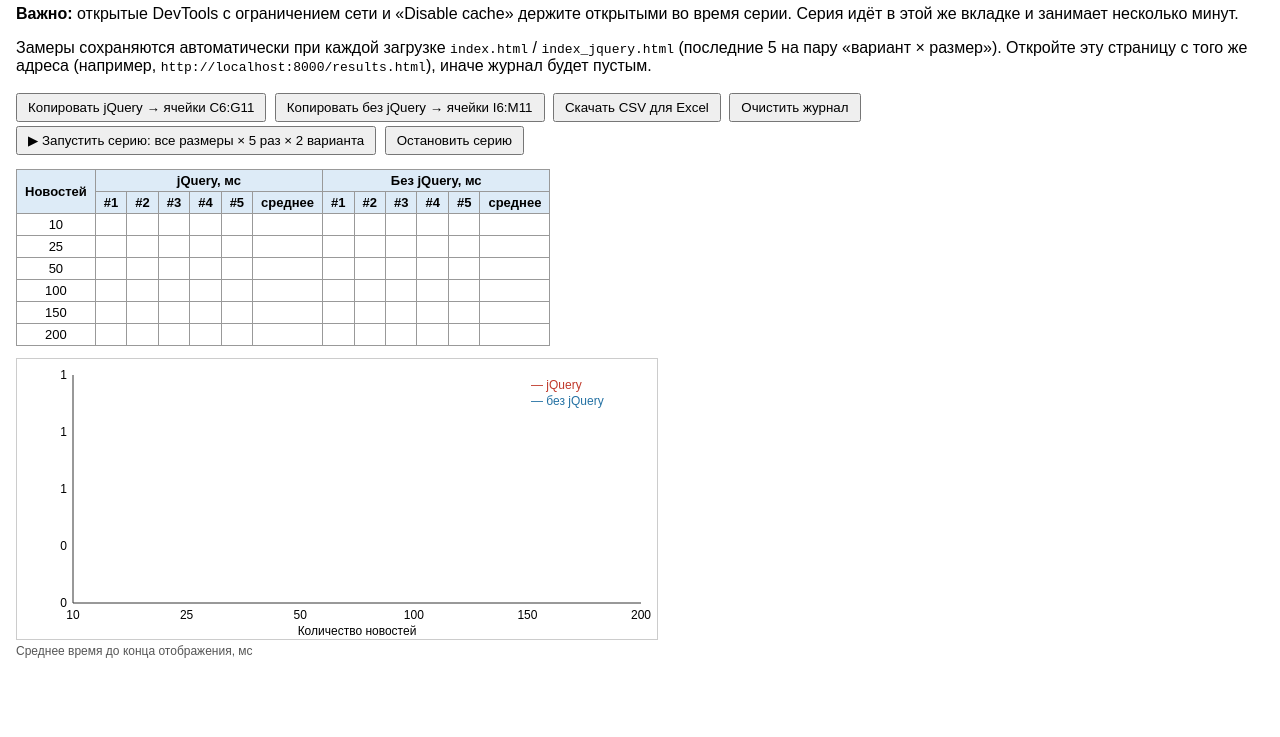
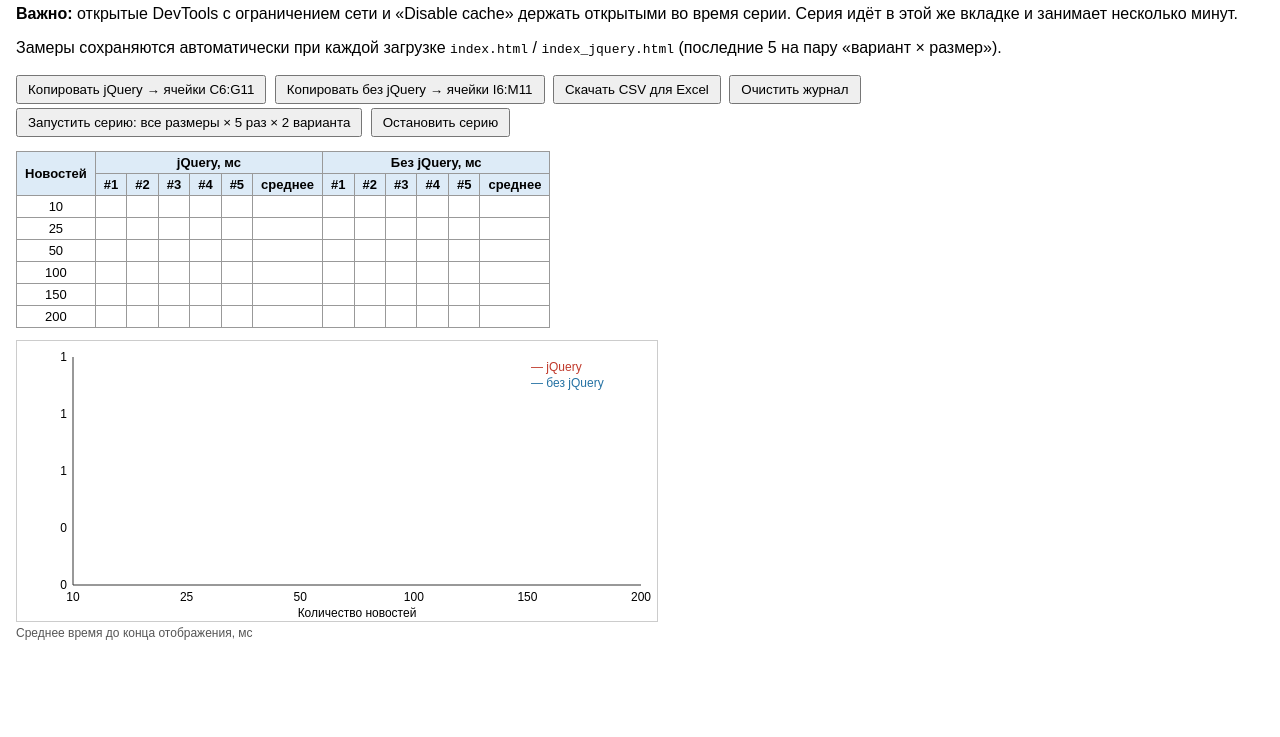
Before and after one commit to Josephinesakewer/Task_Full_stack_tecnology, a plain HTML site: page Task_9/results.html in a window 1280 px wide. Shown: the part 63-800 px from the top of the page. Drawn offline with Linux system fonts and the light colour scheme.

Commit message:
Update results.html

```diff
--- a/Task_9/results.html
+++ b/Task_9/results.html
@@ -14,21 +14,19 @@ button{margin:2px 4px 2px 0;padding:5px 10px}
 </head>
 <body>
 <h2>Результаты замеров</h2>
-<p><b>Важно:</b> открытые DevTools с ограничением сети и «Disable cache» держите открытыми во время серии. Серия идёт в этой же вкладке и занимает несколько минут.</p>
-<p>Замеры сохраняются автоматически при каждой загрузке <code>index.html</code> / <code>index_jquery.html</code> (последние 5 на пару «вариант × размер»).
-Откройте эту страницу с того же адреса (например, <code>http://localhost:8000/results.html</code>), иначе журнал будет пустым.</p>
+<p><b>Важно:</b> открытые DevTools с ограничением сети и «Disable cache» держать открытыми во время серии. Серия идёт в этой же вкладке и занимает несколько минут.</p>
+<p>Замеры сохраняются автоматически при каждой загрузке <code>index.html</code> / <code>index_jquery.html</code> (последние 5 на пару «вариант × размер»).</p>
 <div>
   <button id="cj">Копировать jQuery → ячейки C6:G11</button>
   <button id="cv">Копировать без jQuery → ячейки I6:M11</button>
   <button id="csv">Скачать CSV для Excel</button>
   <button id="clr">Очистить журнал</button>
-  <br><button id="ser">▶ Запустить серию: все размеры × 5 раз × 2 варианта</button>
+  <br><button id="ser">Запустить серию: все размеры × 5 раз × 2 варианта</button>
   <button id="stop">Остановить серию</button><span id="msg"></span>
 </div>
 <div id="tbl"></div>
 <div id="chart"></div>
 <script>
-// ===PURE===
 var NS = [10, 25, 50, 100, 150, 200], RUNS = 5, VARS = ['jQuery', 'Vanilla'];
 function readLog() { try { return JSON.parse(localStorage.getItem('runs') || '[]'); } catch (e) { return []; } }
 function runsOf(log, v, n) { return log.filter(function (r) { return r.variant === v && r.n === n; }).map(function (r) { return Math.round(r.ms); }).slice(-RUNS); }
@@ -50,8 +48,6 @@ function csv(log, ns) {
   ns.forEach(function (n, i) { lines.push([n].concat(mj[i], mv[i]).join(';')); });
   return '\ufeff' + lines.join('\r\n');
 }
-// ===END===
-
 function msg(t) { var m = document.getElementById('msg'); m.textContent = t; setTimeout(function () { m.textContent = ''; }, 2500); }
 function copyText(t) {
   function fallback() {
```
